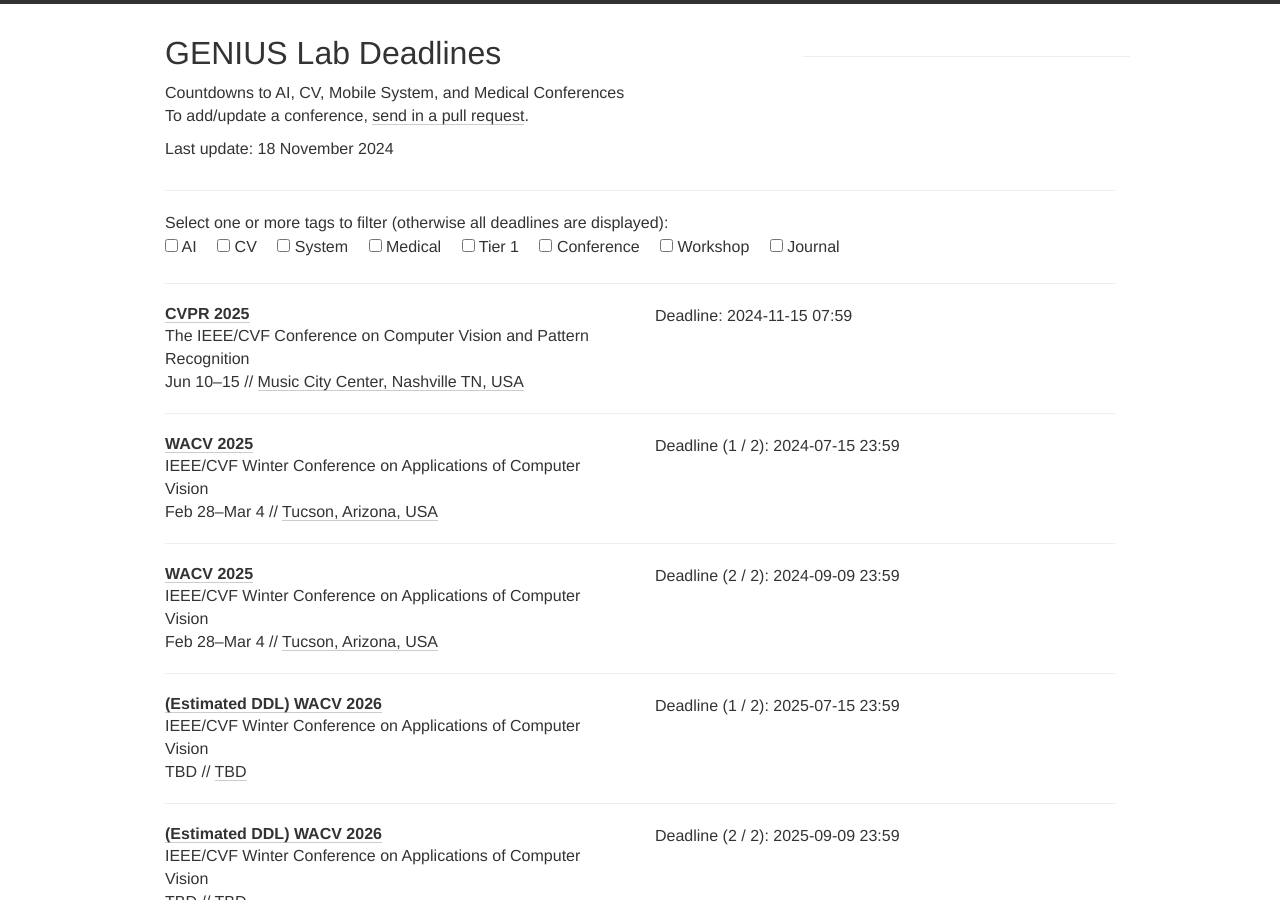
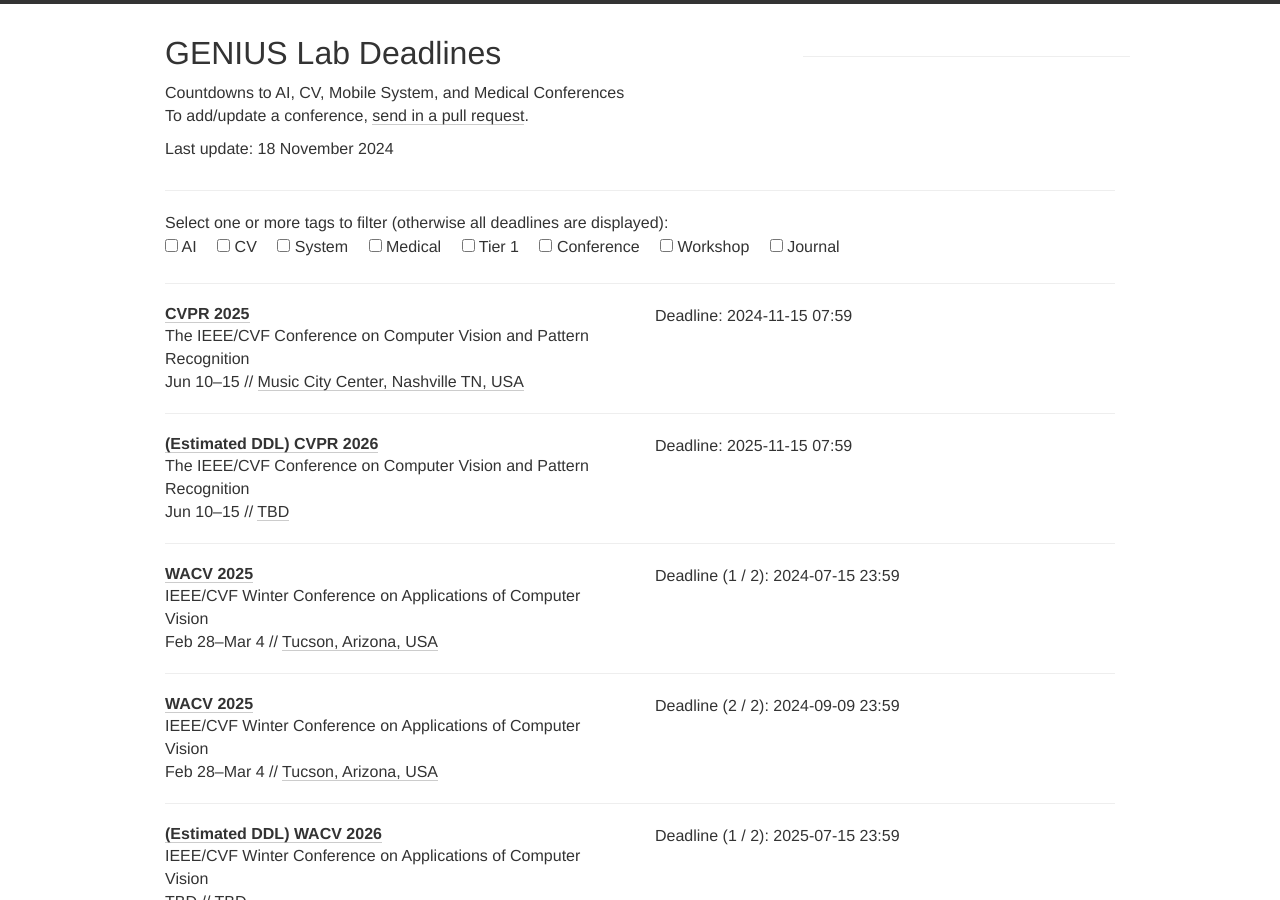
Before and after one commit to genius-lab-deadlines/genius-lab-deadlines.github.io, a Jekyll site: the page built from index.html, in a window 1280 px wide and 900 px high. Built offline with Jekyll 4.4.1, drawn with Linux system fonts in a browser that asks for light colours; nearby versions of some CDN libraries; Markdown is read by kramdown in place of the engine named in the settings; some of the changed text lies outside the part shown.

Commit message:
update ddls

```diff
--- a/_data/conferences.yml
+++ b/_data/conferences.yml
@@ -11,6 +11,17 @@
     - "2024-11-15 07:59"
   timezone: Etc/GMT+0
   place: Music City Center, Nashville TN, USA
+  tags: [AI, CV, CONF, Tier1]
+
+- name: (Estimated DDL) CVPR
+  year: 2026
+  date: Jun 10-15
+  description: The IEEE/CVF Conference on Computer Vision and Pattern Recognition
+  link: https://cvpr.thecvf.com/
+  deadline:
+    - "2025-11-15 07:59"
+  timezone: Etc/GMT+0
+  place: TBD
   tags: [AI, CV, CONF, Tier1]
 
 - name: WACV
@@ -192,6 +203,17 @@
   place: Irvine, USA
   tags: [SYS, CONF, Tier1]
 
+- name: (Estimated DDL) SenSys
+  year: 2026
+  date: TBD
+  description: ACM Conference on Embedded Networked Sensor Systems
+  link: https://sensys.acm.org/2026/
+  deadline:
+    - "2025-11-14 23:59"
+  timezone: Etc/GMT+12
+  place: TBD
+  tags: [SYS, CONF, Tier1]
+
 - name: (Estimated DDL) INFOCOM
   year: 2026
   date: TBD
@@ -293,13 +315,13 @@
   place: TBD
   tags: [CV, CONF]
 
-- name: (Estimated DDL) SIGGRAPH
+- name: SIGGRAPH
   year: 2025
   date: Aug. 10-14
   description: ACM SIGGRAPH Conference
   link: https://s2025.siggraph.org/
   deadline:
-    - "2025-01-24 21:59"
+    - "2025-01-16 21:59"
   timezone: Etc/GMT+0
   place: Vancouver, BC, Canada
   tags: [CV, CONF]
```
